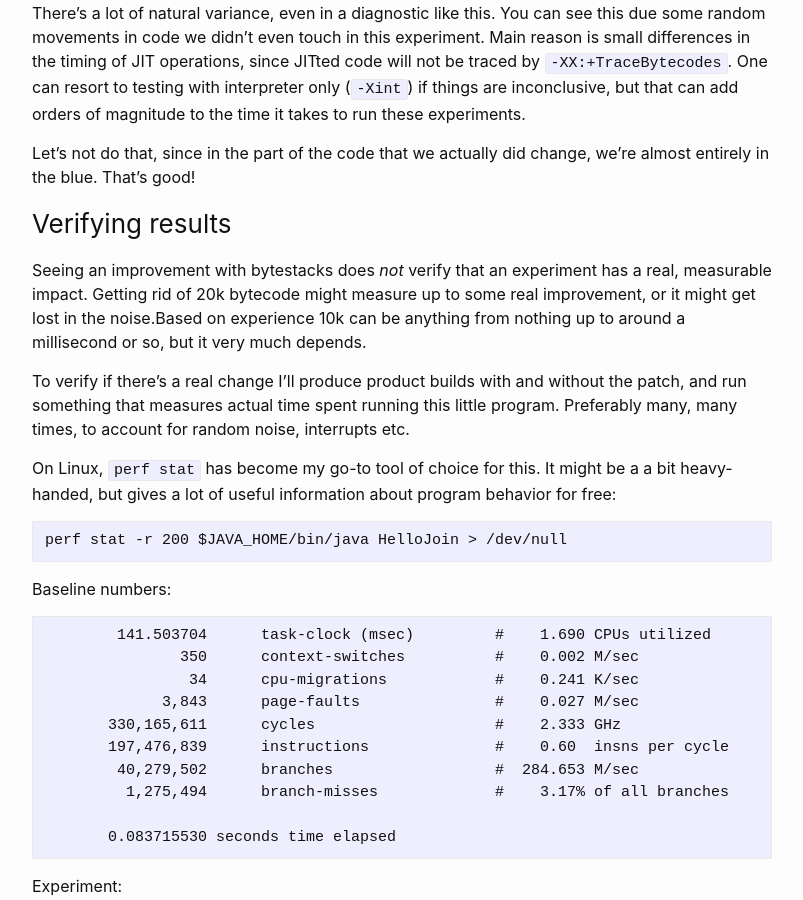
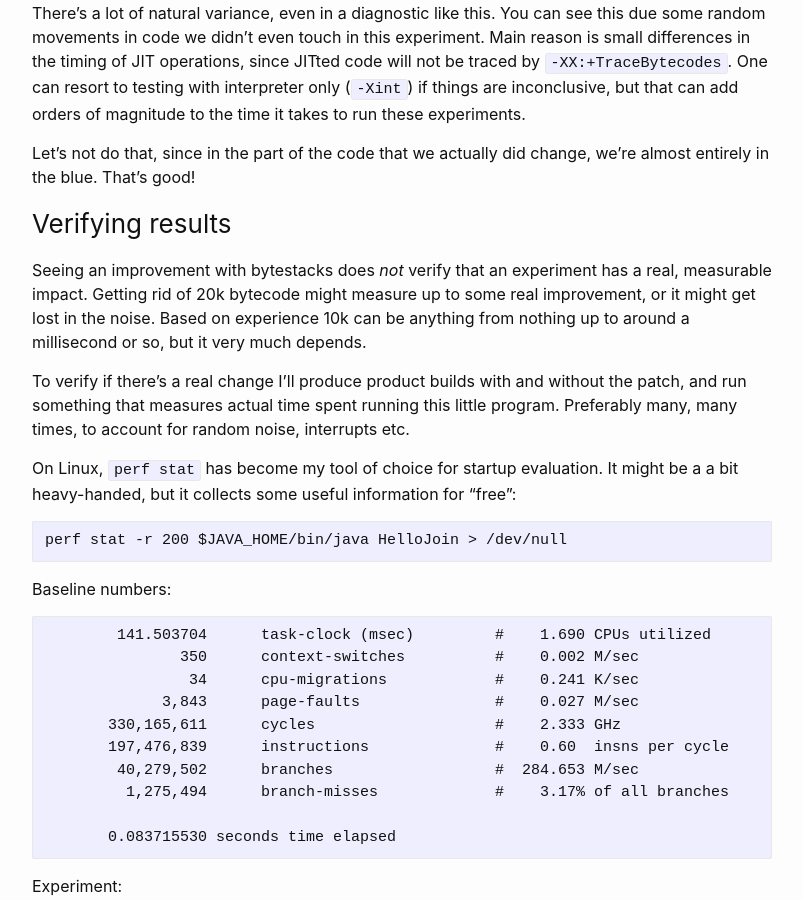
Before and after one commit to cl4es/cl4es.github.io, a Jekyll site: the page built from _posts/2018-11-23-Investigating-Startup-Using-Bytestacks.md, in a window 1280 px wide and 900 px high, scrolled down 5333 px. Shown: the whole window, without its empty margins (238-1041 px from the left). Built offline with Jekyll 4.4.1, drawn with Linux system fonts in a browser that asks for light colours.

Commit message:
Finishing touches part 2

````diff
--- a/_posts/2018-11-23-Investigating-Startup-Using-Bytestacks.md
+++ b/_posts/2018-11-23-Investigating-Startup-Using-Bytestacks.md
@@ -159,11 +159,11 @@ Let's not do that, since in the part of the code that we actually did change, we
 
 ### Verifying results
 
-Seeing an improvement with bytestacks does *not* verify that an experiment has a real, measurable impact. Getting rid of 20k bytecode might measure up to some real improvement, or it might get lost in the noise.Based on experience 10k can be anything from nothing up to around a millisecond or so, but it very much depends.
+Seeing an improvement with bytestacks does *not* verify that an experiment has a real, measurable impact. Getting rid of 20k bytecode might measure up to some real improvement, or it might get lost in the noise. Based on experience 10k can be anything from nothing up to around a millisecond or so, but it very much depends.
 
 To verify if there's a real change I'll produce product builds with and without the patch, and run something that measures actual time spent running this little program. Preferably many, many times, to account for random noise, interrupts etc.
 
-On Linux, `perf stat` has become my go-to tool of choice for this. It might be a a bit heavy-handed, but gives a lot of useful information about program behavior for free:
+On Linux, `perf stat` has become my tool of choice for startup evaluation. It might be a a bit heavy-handed, but it collects some useful information for "free":
 
 ```
 perf stat -r 200 $JAVA_HOME/bin/java HelloJoin > /dev/null
````
